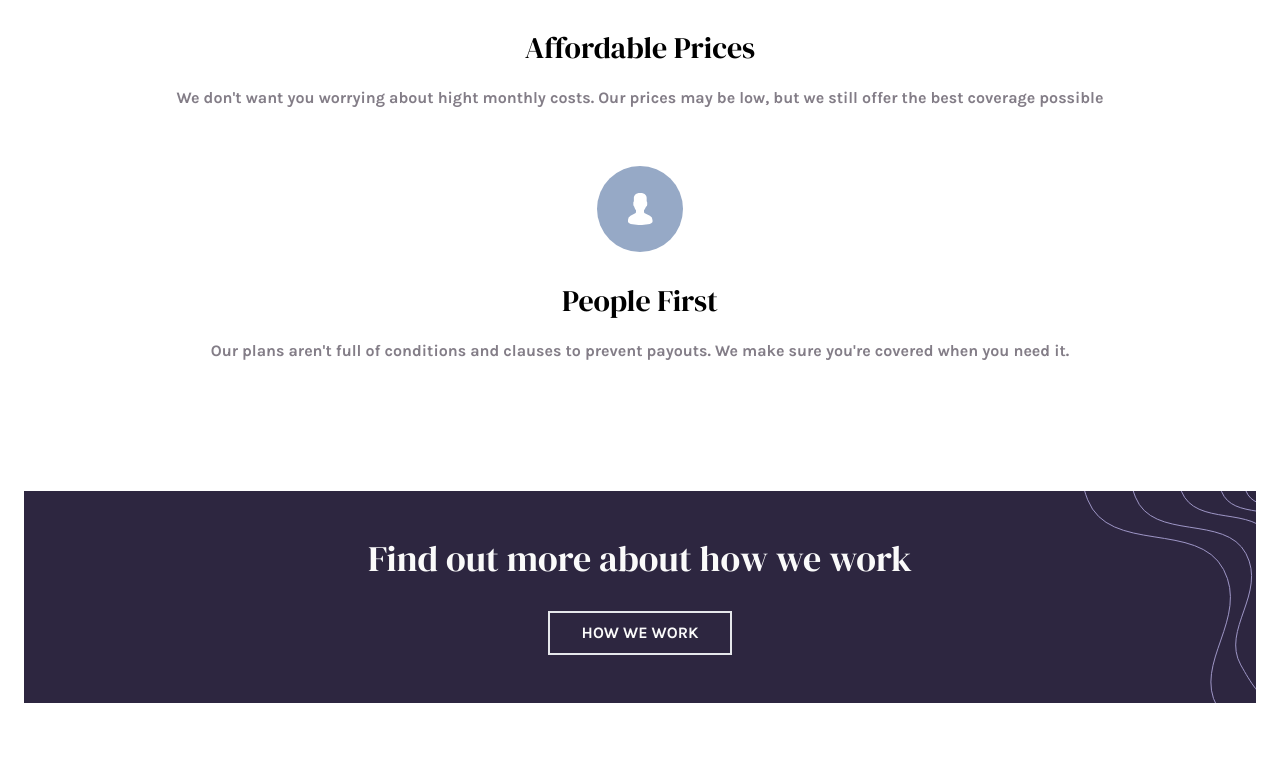
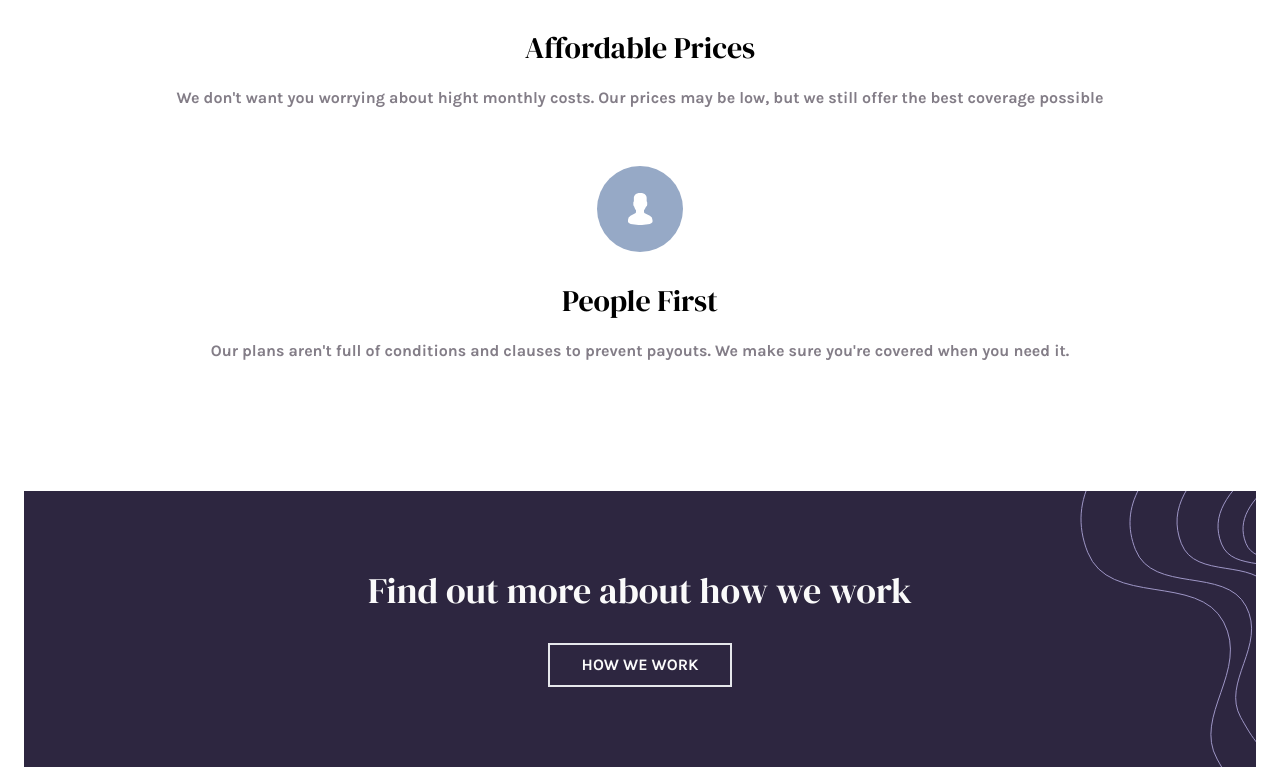
Before and after one commit to codexshell/insure-landing-page, a React (Vite) app: page / in a window 1280 px wide. Shown: the part 1588-2355 px from the top of the page. Before the commit the page ends 2291 px from the top, so only its background shows below. Built offline with nearby package versions, Linux system fonts and the light colour scheme.

Commit message:
fix: padding on Banner component

```diff
--- a/src/components/Banner/index.jsx
+++ b/src/components/Banner/index.jsx
@@ -2,7 +2,7 @@ import Button from "../Button";
 
 export default function Banner() {
   return (
-    <div className="bg-p-dark-violet bg-mobile-how-we-work-bg-pattern bg-no-repeat bg-right text-center mx-6 px-4 py-12 text-n-very-light-gray">
+    <div className="bg-p-dark-violet bg-mobile-how-we-work-bg-pattern bg-no-repeat bg-right-top text-center mx-6 px-4 py-20 text-n-very-light-gray">
       <h3 className="font-header text-4xl mb-8">
         Find out more about how we work
       </h3>
```
